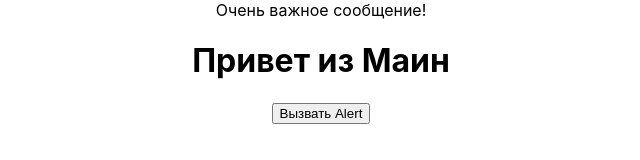
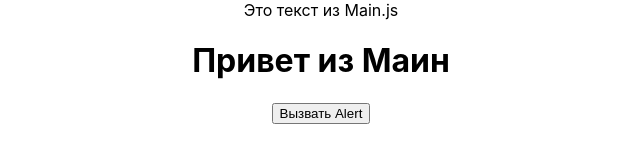
Before and after one commit to Abubjazov/ReactHooksApp, a React (Create React App) app: page / in a window 1280 px wide. Both pictures are taken after a click on the button "Вызвать Alert". Shown: the top 160 px of the page, without its empty margins (319-959 px from the left). Built offline with nearby package versions, Linux system fonts and the light colour scheme.

Commit message:
React Hooks: тема useReducer

```diff
--- a/src/code_samples/Alert/Alert.js
+++ b/src/code_samples/Alert/Alert.js
@@ -7,8 +7,8 @@ export default function Alert() {
     if(!alert.visible) return null
 
     return (
-        <div onClick={alert.toggle}>
-            Очень важное сообщение!
+        <div onClick={alert.hide}>
+            {alert.text}
         </div>
     )
 }
--- a/src/code_samples/Alert/AlertContext.js
+++ b/src/code_samples/Alert/AlertContext.js
@@ -1,29 +1,43 @@
-import React, { useState } from 'react'
-import { useContext } from 'react'
+import React, { useContext, useReducer } from 'react'
 
 const AlertContext = React.createContext()
-// const AlertToggleContext = React.createContext()
 
 export const useAlert = () => {
     return useContext(AlertContext)
 }
 
-// export const useAlertToggle = () => {
-//     return useContext(AlertToggleContext)
-// }
+const ALERT_SHOW = 'ALERT_SHOW',
+      ALERT_HIDE = 'ALERT_HIDE'
+
+const reducer = (state, action) => {
+    switch (action.type) {
+        case ALERT_SHOW:
+            return {...state, visible: true, text: action.text}
+
+        case ALERT_HIDE:
+            return {...state, visible: false}
+
+        default: return state
+    }
+}
 
 export const AlertProvider = ({ children }) => {
-    const [alert, setAlert] = useState(false),
-          toggle = () => setAlert(prev => !prev)
+    const [state, dispatch] = useReducer(reducer, {
+        visible: false,
+        text: ''
+    })
+
+    const show = text => dispatch({ type: ALERT_SHOW, text })
+    const hide = () => dispatch({ type: ALERT_HIDE })
 
     return (
         <AlertContext.Provider value={{
-            visible: alert,
-            toggle
+            visible: state.visible,
+            text: state.text,
+            show,
+            hide
         }}>
-            {/* <AlertToggleContext.Provider value={toggle}> */}
-                {children}
-            {/* </AlertToggleContext.Provider> */}
+            {children}
         </AlertContext.Provider>
     )
 }
--- a/src/code_samples/Main.js
+++ b/src/code_samples/Main.js
@@ -2,11 +2,11 @@ import React from 'react'
 import { useAlert } from './Alert/AlertContext'
 
 export default function Main() {
-    const {toggle} = useAlert()
+    const {show} = useAlert()
     return (
         <>
             <h1>Привет из Маин</h1>
-            <button onClick={toggle}>Вызвать Alert</button>
+            <button onClick={() => show('Это текст из Main.js')}>Вызвать Alert</button>
         </>
     )
 }
```
